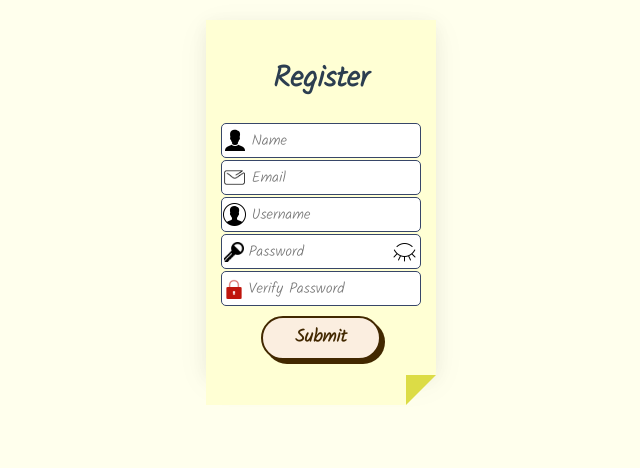
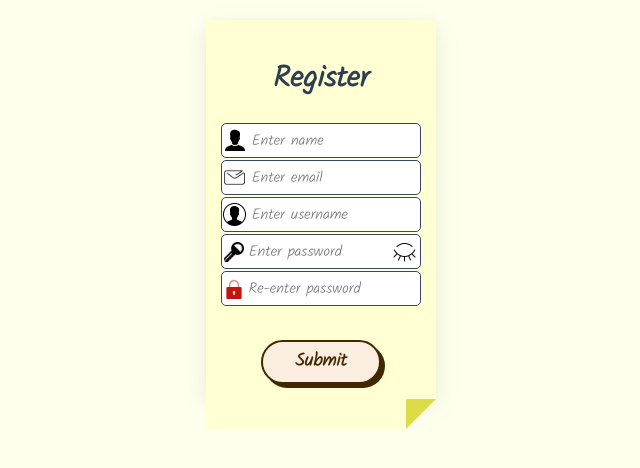
Before and after one commit to notarious2/VueToDoApp, a Vue app: page /register in a window 1280 px wide. Shown: the top 468 px of the page, without its empty margins (329-969 px from the left). Built offline with nearby package versions, Linux system fonts and the light colour scheme.

Commit message:
remade registration page: added field validation and error handling, including errors received from the backend

```diff
--- a/package.json
+++ b/package.json
@@ -17,6 +17,7 @@
     "pinia-plugin-persist": "^1.0.0",
     "serve-static": "^1.15.0",
     "swiper": "^8.4.4",
+    "vee-validate": "^4.7.3",
     "vue": "^3.2.13",
     "vue-gtag": "^2.0.1",
     "vue-router": "^4.1.5",
--- a/src/axios.js
+++ b/src/axios.js
@@ -14,6 +14,7 @@ axios.interceptors.response.use(
     return res;
   },
   async function (error) {
+    // refresh token
     const originalRequest = error.config;
     if (
       error.response.status === 401 &&
@@ -26,6 +27,11 @@ axios.interceptors.response.use(
       // const access_token = await authStore.refreshToken();
       originalRequest.headers["Authorization"] = "Bearer " + newAccessToken;
       return axios.request(originalRequest);
+    }
+    // other errors such as token does not exist -> after user was deleted
+    else if (error.response.data.detail === "Could not validate credentials") {
+      const authStore = useAuthStore();
+      authStore.logout();
     }
     return Promise.reject(error);
   }
--- a/src/components/store/userAuth.js
+++ b/src/components/store/userAuth.js
@@ -11,6 +11,7 @@ export const useAuthStore = defineStore("authentication", {
     // user: JSON.parse(localStorage.getItem("user")),
     errorLogIn: false,
     isAuthenticated: false,
+    errorRegister: false,
   }),
   actions: {
     async login(username, password) {
@@ -55,6 +56,7 @@ export const useAuthStore = defineStore("authentication", {
         })
         .catch((error) => {
           console.log(error);
+          this.errorRegister = error.response.data.detail;
         });
     },
     logout() {
--- a/src/pages/TheRegistration.vue
+++ b/src/pages/TheRegistration.vue
@@ -3,19 +3,34 @@
     <form @submit.prevent="submitRegistrationDetails">
       <div class="container">
         <h1>Register</h1>
-        <div class="icon-div">
+        <div class="icon-div" :class="{ isError: errorName }">
           <img src="@/assets/register/user.png" alt="user" class="user-img" />
-          <input type="text" placeholder="Name" required v-model="name" />
+          <input
+            type="text"
+            placeholder="Enter name"
+            v-model="name"
+            @blur="errorName = ''"
+            @keypress="errorName = ''"
+          />
         </div>
-        <div class="icon-div">
+        <span v-if="errorName" class="error">{{ errorName }}<br /></span>
+
+        <div class="icon-div" :class="{ isError: errorEmail }">
           <img
             src="@/assets/register/email.png"
             alt="email"
             class="email-img"
           />
-          <input type="text" placeholder="Email" required v-model="email" />
+          <input
+            type="text"
+            placeholder="Enter email"
+            v-model="email"
+            @blur="errorEmail = ''"
+            @keypress="errorEmail = ''"
+          />
         </div>
-        <div class="icon-div">
+        <span v-if="errorEmail" class="error">{{ errorEmail }}<br /></span>
+        <div class="icon-div" :class="{ isError: errorUsername }">
           <img
             src="@/assets/register/username.png"
             alt="username"
@@ -23,12 +38,17 @@
           />
           <input
             type="text"
-            placeholder="Username"
-            required
+            placeholder="Enter username"
             v-model="username"
+            @blur="errorUsername = ''"
+            @keypress="errorUsername = ''"
           />
         </div>
-        <div class="icon-div">
+        <span v-if="errorUsername" class="error"
+          >{{ errorUsername }}<br
+        /></span>
+
+        <div class="icon-div" :class="{ isError: errorPassword }">
           <img
             src="@/assets/register/password.png"
             alt="password"
@@ -37,9 +57,10 @@
           <input
             id="inline-input"
             :type="passwordType"
-            placeholder="Password"
+            placeholder="Enter password"
             v-model="password"
-            required
+            @blur="errorPassword = ''"
+            @keypress="errorPassword = ''"
           />
           <img
             :src="showPassword ? showUrls[0] : showUrls[1]"
@@ -48,7 +69,7 @@
             @click="toggleShow"
           />
         </div>
-        <div class="icon-div">
+        <div class="icon-div" :class="{ isError: errorPassword }">
           <img
             alt="password-verification"
             class="verification-img"
@@ -61,11 +82,26 @@
           />
           <input
             :type="passwordType"
-            placeholder="Verify Password"
+            placeholder="Re-enter password"
             v-model="passwordConfirmation"
-            required
+            @blur="errorPassword = ''"
+            @keypress="errorPassword = ''"
           />
         </div>
+        <span
+          v-if="errorPassword"
+          class="error"
+          style="margin-top: 5px; display: block"
+          >{{ errorPassword }}</span
+        >
+        <span
+          v-if="errorRegister"
+          class="error"
+          style="margin-top: 5px; display: block"
+        >
+          {{ errorRegister }}</span
+        >
+        <span v-else><br /></span>
         <button class="button-74" type="submit">Submit</button>
       </div>
     </form>
@@ -76,11 +112,21 @@
 import { ref, watch } from "vue";
 import { useAuthStore } from "../components/store/userAuth.js";
 import PostIt from "../components/layout/PostIt.vue";
+import { storeToRefs } from "pinia";
 
 const authStore = useAuthStore();
-
+// pulling registration error from backend
+const { errorRegister } = storeToRefs(authStore);
 const name = ref("");
 const email = ref("");
+const emailRegEx =
+  /^(([^<>()\]\\.,;:\s@"]+(\.[^<>()\]\\.,;:\s@"]+)*)|(".+"))@((\[[0-9]{1,3}\.[0-9]{1,3}\.[0-9]{1,3}\.[0-9]{1,3}])|(([a-zA-Z\-0-9]+\.)+[a-zA-Z]{2,24}))$/;
+
+const errorName = ref("");
+const errorEmail = ref("");
+const errorUsername = ref("");
+const errorPassword = ref("");
+
 const username = ref("");
 const password = ref("");
 const passwordConfirmation = ref("");
@@ -106,6 +152,48 @@ function toggleShow() {
   }
 }
 async function submitRegistrationDetails() {
+  // validate name
+  if (name.value === "") {
+    errorName.value = "Please Enter Name";
+  } else {
+    errorName.value = "";
+  }
+
+  // validate email
+  if (email.value === null || email.value === "") {
+    errorEmail.value = "Please Enter Email";
+  } else if (!emailRegEx.test(email.value)) {
+    errorEmail.value = "Please Enter Valid Email";
+  } else {
+    errorEmail.value = "";
+  }
+
+  // validate username
+  if (username.value === "") {
+    errorUsername.value = "Please Enter Username";
+  } else {
+    errorUsername.value = "";
+  }
+
+  // validate passwords match
+  if (password.value === "" || passwordConfirmation.value === "") {
+    errorPassword.value = "Please Enter Password";
+  } else if (password.value !== passwordConfirmation.value) {
+    errorPassword.value = "Passwords do not match";
+  } else {
+    errorPassword.value = "";
+  }
+
+  // checking all errors at once
+  let errorsArray = [
+    errorName.value,
+    errorEmail.value,
+    errorUsername.value,
+    errorPassword.value,
+  ];
+  const checker = (arr) => arr.every((arr) => arr === "");
+
+  if (checker(errorsArray)) {
     const payload = {
       name: name.value,
       email: email.value,
@@ -114,6 +202,12 @@ async function submitRegistrationDetails() {
     };
     authStore.register(payload);
   }
+}
+
+// Clear error from backend if any of the inputs change
+watch([name, username, email, password, passwordConfirmation], () => {
+  errorRegister.value = false;
+});
 
 watch([password, passwordConfirmation], () => {
   if (passwordConfirmation.value !== password.value) {
@@ -196,6 +290,13 @@ watch([password, passwordConfirmation], () => {
   transform: translateX(-50%);
 }
 
+.error {
+  color: red;
+}
+.isError {
+  border: 0.5px solid red;
+}
+
 .button-74 {
   background-color: #fbeee0;
   border: 2px solid #422800;
```
Also changed, not shown: 1 other file (tests, documents, lock files or other folders). Lines whose indentation alone changed are shown as unchanged.
